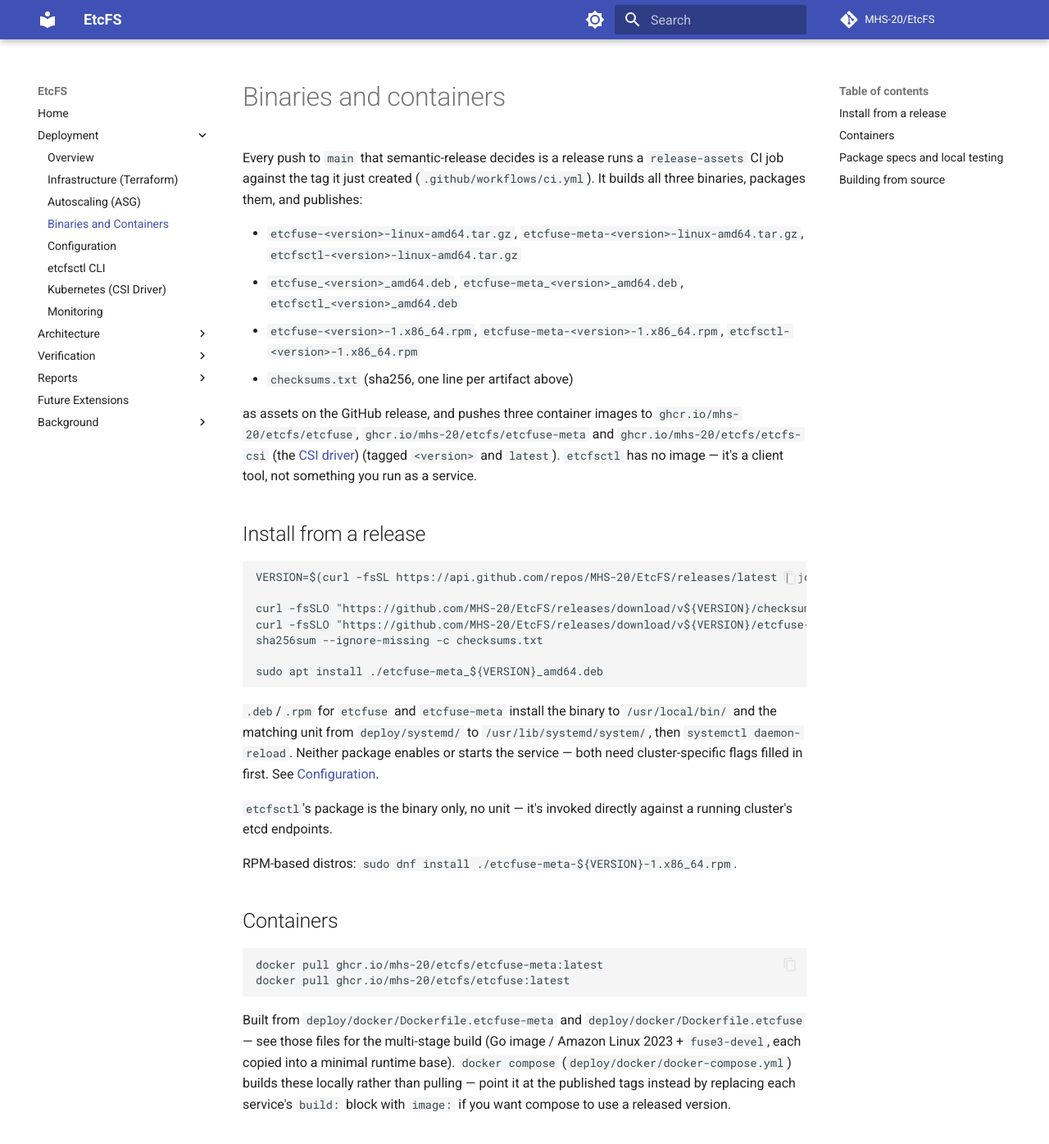
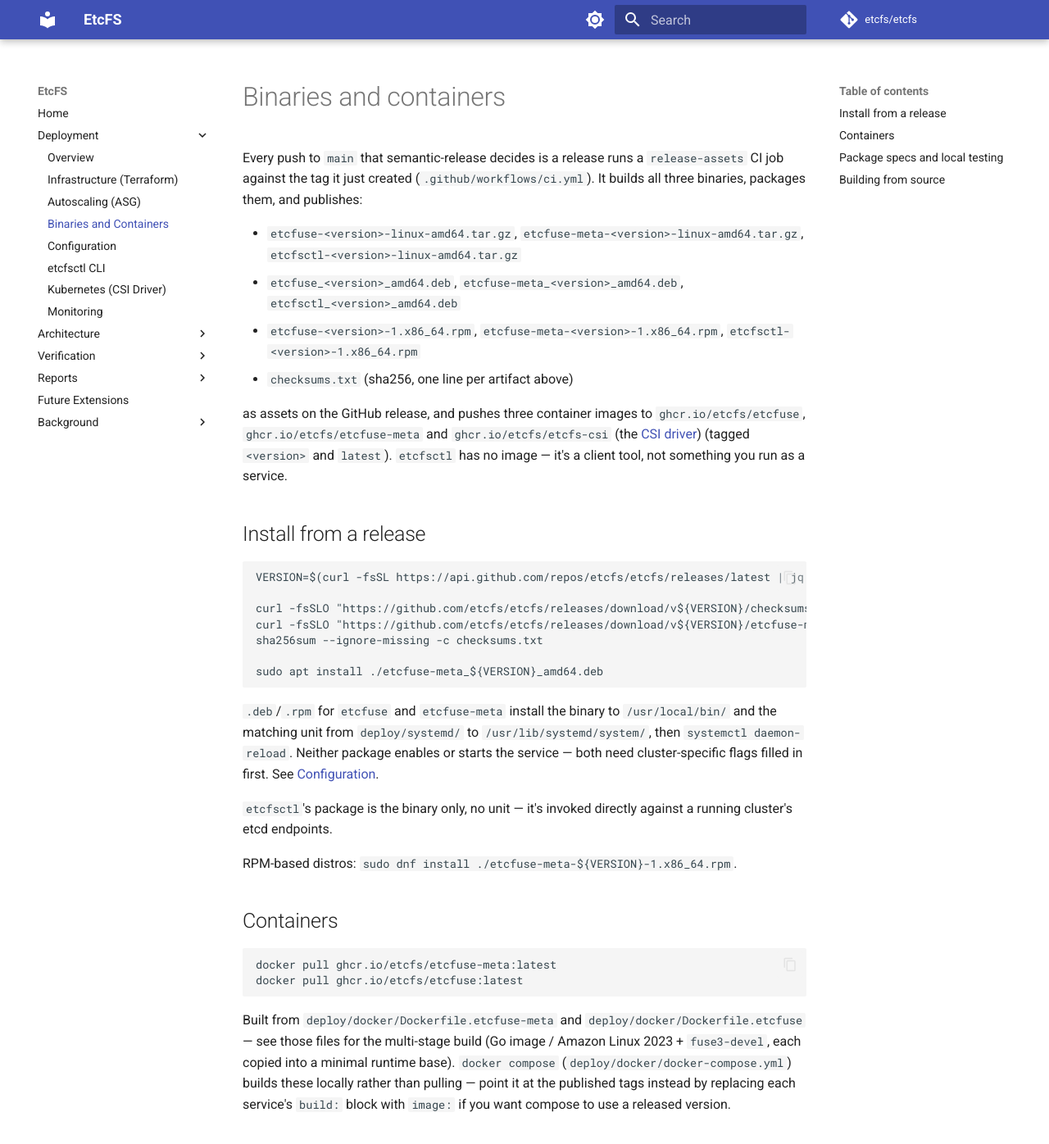
Before and after one commit to etcfs/etcfs-docs, an MkDocs documentation site: the page built from docs/deployment/binaries.md, in a window 1280 px wide and 1400 px high. Shown: the top 1396 px of the window at 82% size. Built offline with MkDocs 1.6.1 and Material for MkDocs 9.7.7, drawn with Linux system fonts in a browser that asks for light colours; comment, search, counter and statistics services are not loaded.

Commit message:
chore: moved the project to the etcfs GitHub organization
Rewrote the Go module path and every internal import, ldflags version
symbol, container image tag, and doc/badge link from
github.com/MHS-20/EtcFS to github.com/etcfs/etcfs.

````diff
--- a/docs/deployment/binaries.md
+++ b/docs/deployment/binaries.md
@@ -12,18 +12,18 @@ and publishes:
 - `checksums.txt` (sha256, one line per artifact above)
 
 as assets on the GitHub release, and pushes three container images to
-`ghcr.io/mhs-20/etcfs/etcfuse`, `ghcr.io/mhs-20/etcfs/etcfuse-meta` and
-`ghcr.io/mhs-20/etcfs/etcfs-csi` (the [CSI driver](kubernetes-csi.md))
+`ghcr.io/etcfs/etcfuse`, `ghcr.io/etcfs/etcfuse-meta` and
+`ghcr.io/etcfs/etcfs-csi` (the [CSI driver](kubernetes-csi.md))
 (tagged `<version>` and `latest`). `etcfsctl` has no image — it's a client
 tool, not something you run as a service.
 
 ## Install from a release
 
 ```bash
-VERSION=$(curl -fsSL https://api.github.com/repos/MHS-20/EtcFS/releases/latest | jq -r .tag_name | tr -d v)
+VERSION=$(curl -fsSL https://api.github.com/repos/etcfs/etcfs/releases/latest | jq -r .tag_name | tr -d v)
 
-curl -fsSLO "https://github.com/MHS-20/EtcFS/releases/download/v${VERSION}/checksums.txt"
-curl -fsSLO "https://github.com/MHS-20/EtcFS/releases/download/v${VERSION}/etcfuse-meta_${VERSION}_amd64.deb"
+curl -fsSLO "https://github.com/etcfs/etcfs/releases/download/v${VERSION}/checksums.txt"
+curl -fsSLO "https://github.com/etcfs/etcfs/releases/download/v${VERSION}/etcfuse-meta_${VERSION}_amd64.deb"
 sha256sum --ignore-missing -c checksums.txt
 
 sudo apt install ./etcfuse-meta_${VERSION}_amd64.deb
@@ -43,8 +43,8 @@ RPM-based distros: `sudo dnf install ./etcfuse-meta-${VERSION}-1.x86_64.rpm`.
 ## Containers
 
 ```bash
-docker pull ghcr.io/mhs-20/etcfs/etcfuse-meta:latest
-docker pull ghcr.io/mhs-20/etcfs/etcfuse:latest
+docker pull ghcr.io/etcfs/etcfuse-meta:latest
+docker pull ghcr.io/etcfs/etcfuse:latest
 ```
 
 Built from `deploy/docker/Dockerfile.etcfuse-meta` and
--- a/mkdocs.yml
+++ b/mkdocs.yml
@@ -1,7 +1,7 @@
 site_name: EtcFS
 site_description: A Raft/etcd-coordinated cluster filesystem over shared raw block storage
-repo_url: https://github.com/MHS-20/EtcFS
-repo_name: MHS-20/EtcFS
+repo_url: https://github.com/etcfs/etcfs
+repo_name: etcfs/etcfs
 edit_uri: edit/main/docs/
 
 theme:
````
Also changed, not shown: docs/deployment/kubernetes-csi.md (+1 -1 lines).
